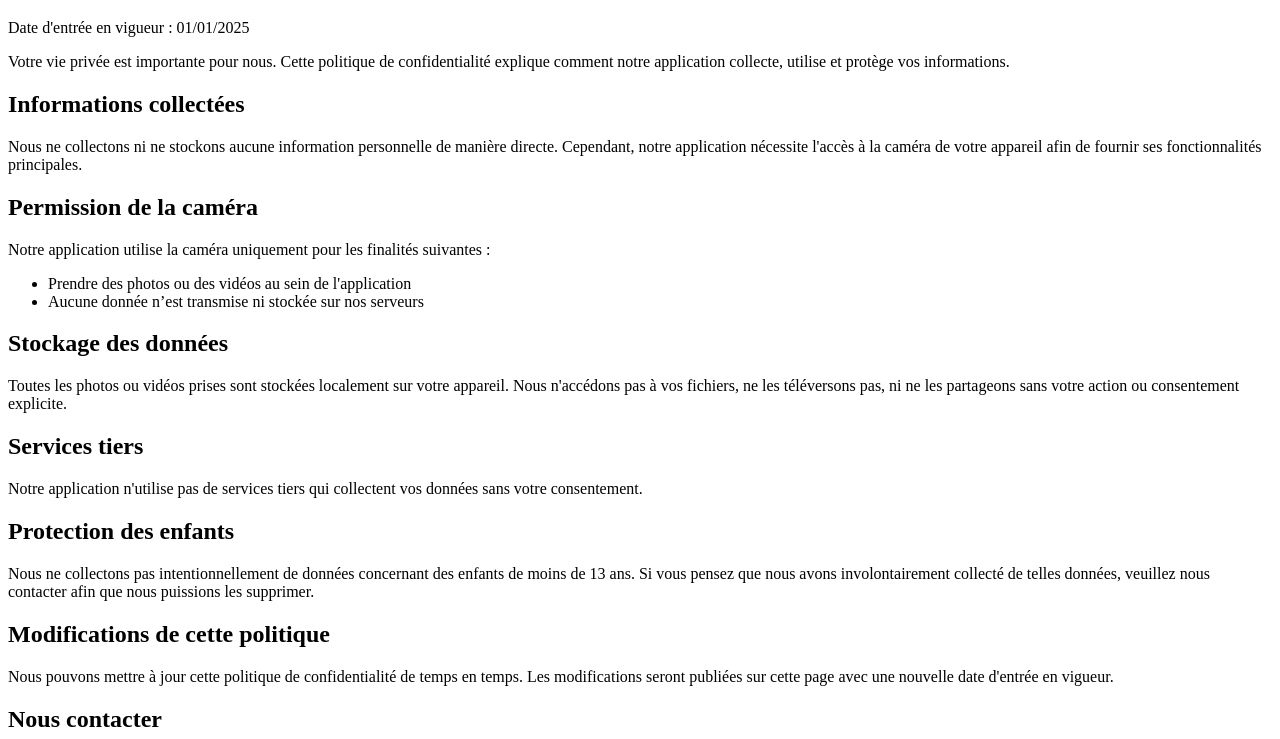
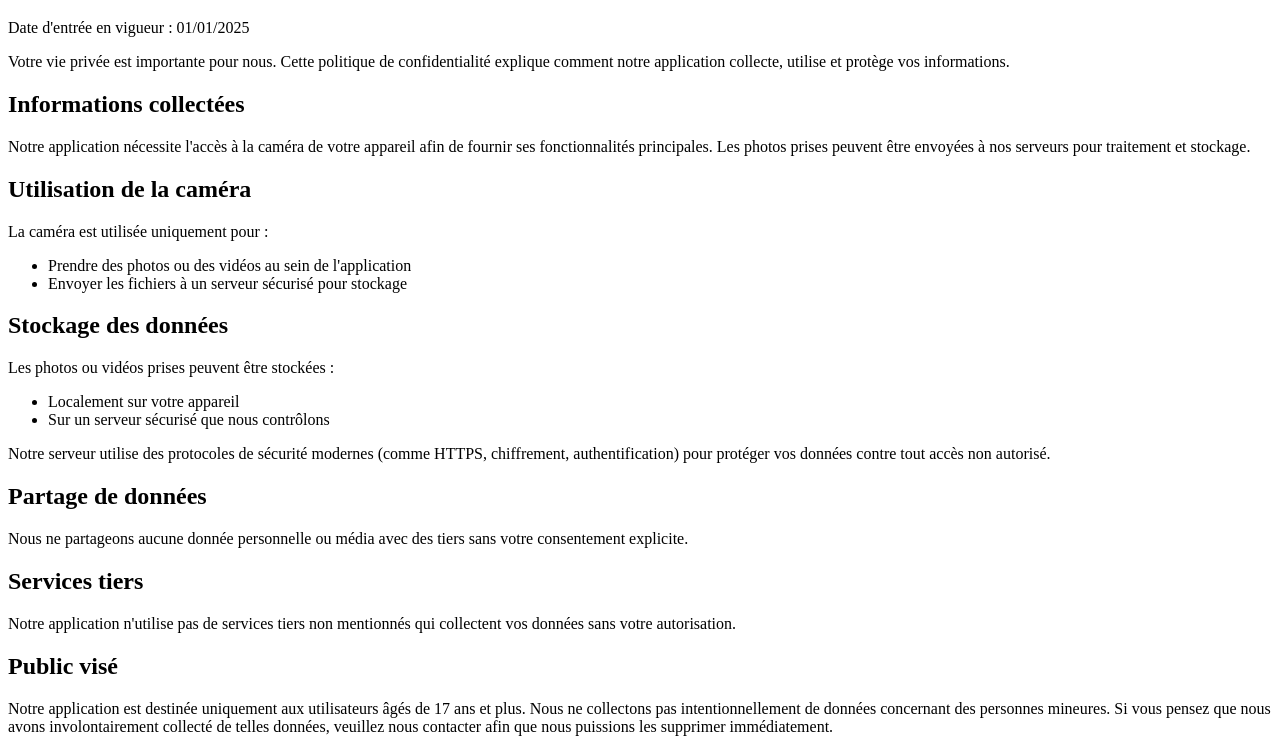
Before and after one commit to SaadCyDev/privacy-policy, a plain HTML site: page index.html in a window 1280 px wide. Shown: the part 61-800 px from the top of the page. Drawn offline with Linux system fonts and the light colour scheme.

Commit message:
privacy policy

```diff
--- a/index.html
+++ b/index.html
@@ -16,47 +16,56 @@
 
     <h2>Informations collectées</h2>
     <p>
-      Nous ne collectons ni ne stockons aucune information personnelle de
-      manière directe. Cependant, notre application nécessite l'accès à la
-      caméra de votre appareil afin de fournir ses fonctionnalités principales.
+      Notre application nécessite l'accès à la caméra de votre appareil afin de
+      fournir ses fonctionnalités principales. Les photos prises peuvent être
+      envoyées à nos serveurs pour traitement et stockage.
     </p>
 
-    <h2>Permission de la caméra</h2>
-    <p>
-      Notre application utilise la caméra uniquement pour les finalités
-      suivantes :
-    </p>
+    <h2>Utilisation de la caméra</h2>
+    <p>La caméra est utilisée uniquement pour :</p>
     <ul>
       <li>Prendre des photos ou des vidéos au sein de l'application</li>
-      <li>Aucune donnée n’est transmise ni stockée sur nos serveurs</li>
+      <li>Envoyer les fichiers à un serveur sécurisé pour stockage</li>
     </ul>
 
     <h2>Stockage des données</h2>
+    <p>Les photos ou vidéos prises peuvent être stockées :</p>
+    <ul>
+      <li>Localement sur votre appareil</li>
+      <li>Sur un serveur sécurisé que nous contrôlons</li>
+    </ul>
     <p>
-      Toutes les photos ou vidéos prises sont stockées localement sur votre
-      appareil. Nous n'accédons pas à vos fichiers, ne les téléversons pas, ni
-      ne les partageons sans votre action ou consentement explicite.
+      Notre serveur utilise des protocoles de sécurité modernes (comme HTTPS,
+      chiffrement, authentification) pour protéger vos données contre tout accès
+      non autorisé.
+    </p>
+
+    <h2>Partage de données</h2>
+    <p>
+      Nous ne partageons aucune donnée personnelle ou média avec des tiers sans
+      votre consentement explicite.
     </p>
 
     <h2>Services tiers</h2>
     <p>
-      Notre application n'utilise pas de services tiers qui collectent vos
-      données sans votre consentement.
+      Notre application n'utilise pas de services tiers non mentionnés qui
+      collectent vos données sans votre autorisation.
     </p>
 
-    <h2>Protection des enfants</h2>
+    <h2>Public visé</h2>
     <p>
-      Nous ne collectons pas intentionnellement de données concernant des
-      enfants de moins de 13 ans. Si vous pensez que nous avons involontairement
+      Notre application est destinée uniquement aux utilisateurs âgés de 17 ans
+      et plus. Nous ne collectons pas intentionnellement de données concernant
+      des personnes mineures. Si vous pensez que nous avons involontairement
       collecté de telles données, veuillez nous contacter afin que nous
-      puissions les supprimer.
+      puissions les supprimer immédiatement.
     </p>
 
     <h2>Modifications de cette politique</h2>
     <p>
-      Nous pouvons mettre à jour cette politique de confidentialité de temps en
-      temps. Les modifications seront publiées sur cette page avec une nouvelle
-      date d'entrée en vigueur.
+      Nous pouvons mettre à jour cette politique de confidentialité à tout
+      moment. Les changements seront affichés sur cette page avec une date
+      d’entrée en vigueur mise à jour.
     </p>
 
     <h2>Nous contacter</h2>
```
